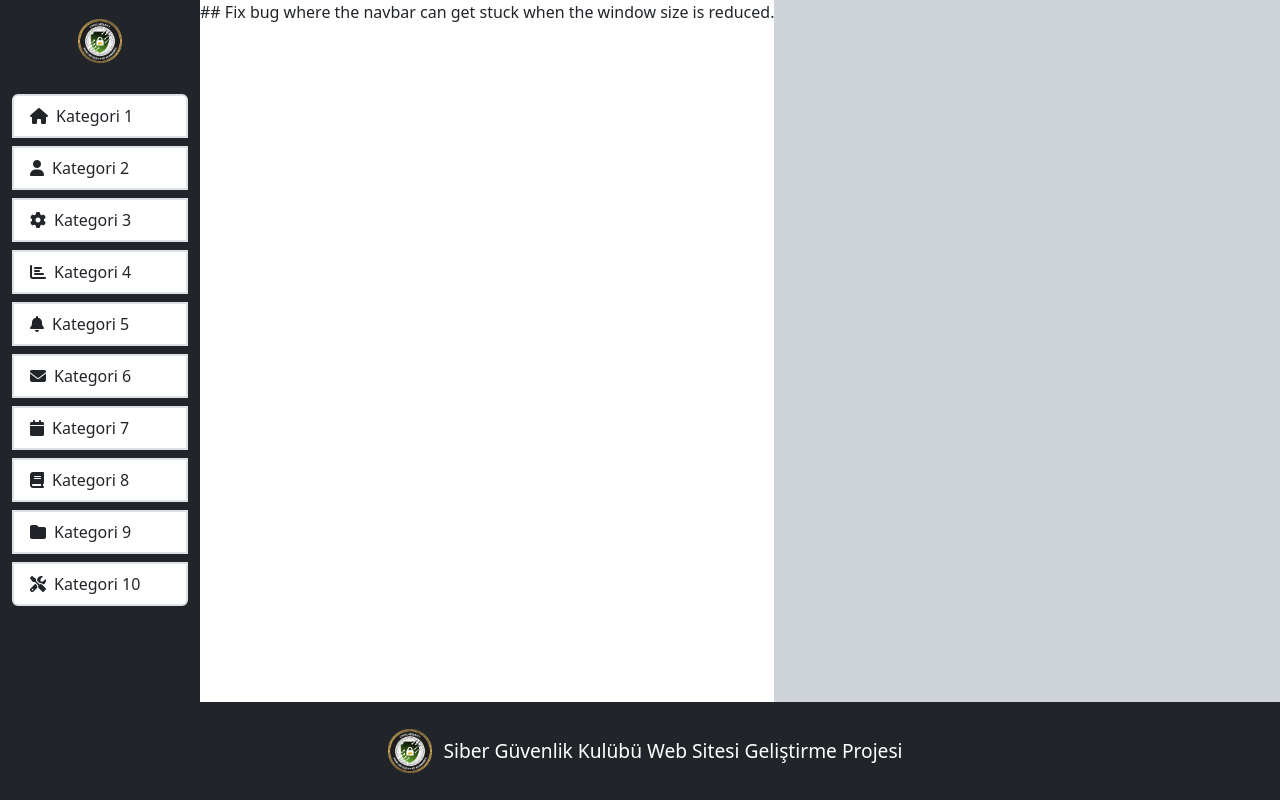
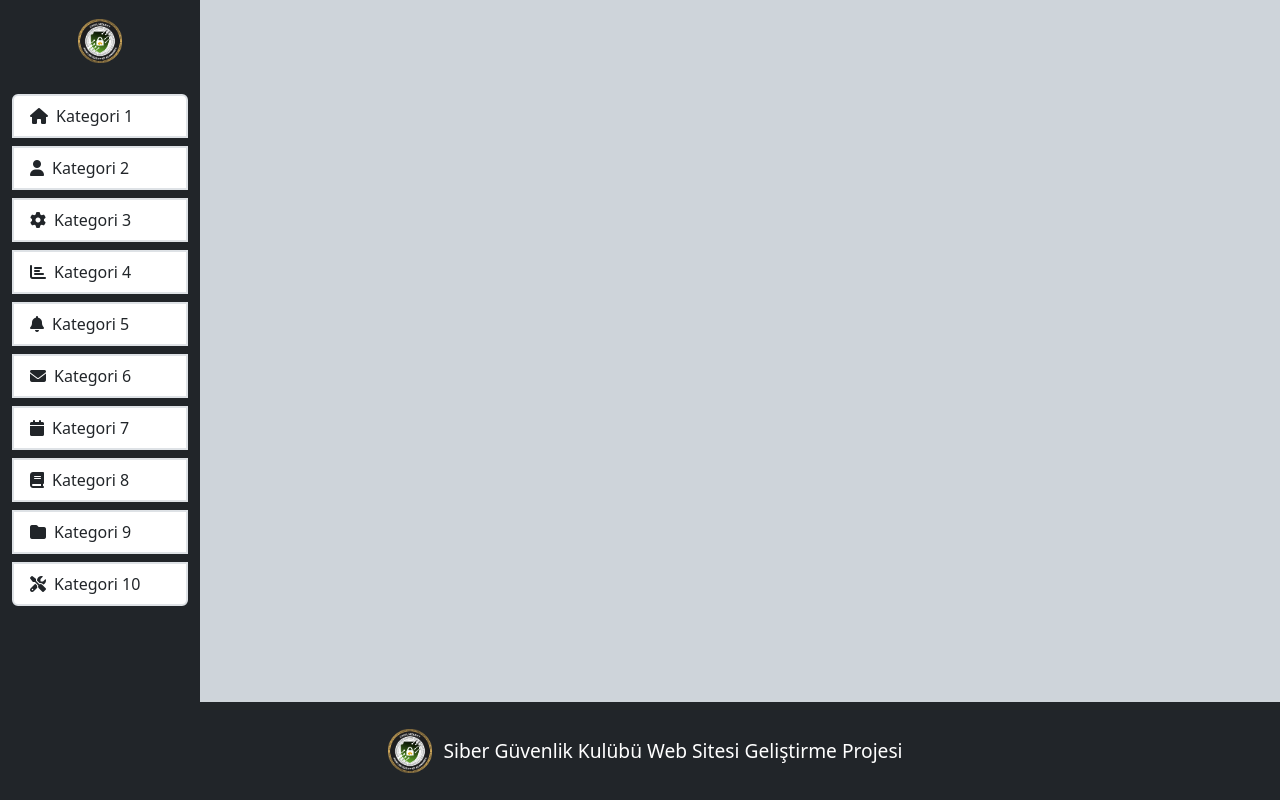
Before and after one commit to furkanmar/sgk-web-team, a Vue app: page / in a window 1280 px wide. Built offline with nearby package versions, Linux system fonts and the light colour scheme.

Commit message:
Fix previous

```diff
--- a/src/components/SideBar.vue
+++ b/src/components/SideBar.vue
@@ -20,7 +20,7 @@
       </div>
     </div>
   </div>
-  ## Fix bug where the navbar can get stuck when the window size is reduced.
+  <!-- TODO: Fix bug where the navbar can get stuck when the window size is reduced. -->
 </template>
 
 <script>
```
